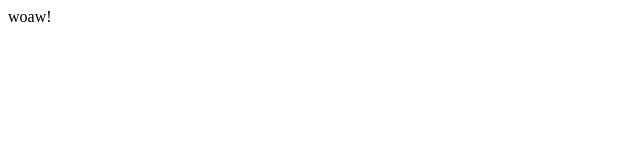
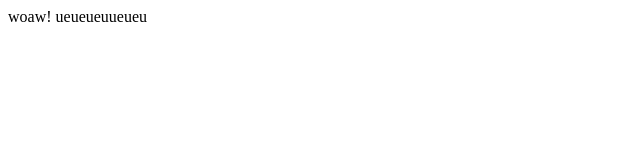
Before and after one commit to InfinityMoni/monica.github.io, a plain HTML site: page index.html in a window 1280 px wide. Shown: the whole page, without its empty margins (0-640 px from the left). Drawn offline with Linux system fonts and the light colour scheme.

Commit message:
Update index.html

```diff
--- a/index.html
+++ b/index.html
@@ -6,6 +6,6 @@
     <title>Document</title>
 </head>
 <body>
-    woaw!
+    woaw! ueueueuueueu
 </body>
 </html>
```
